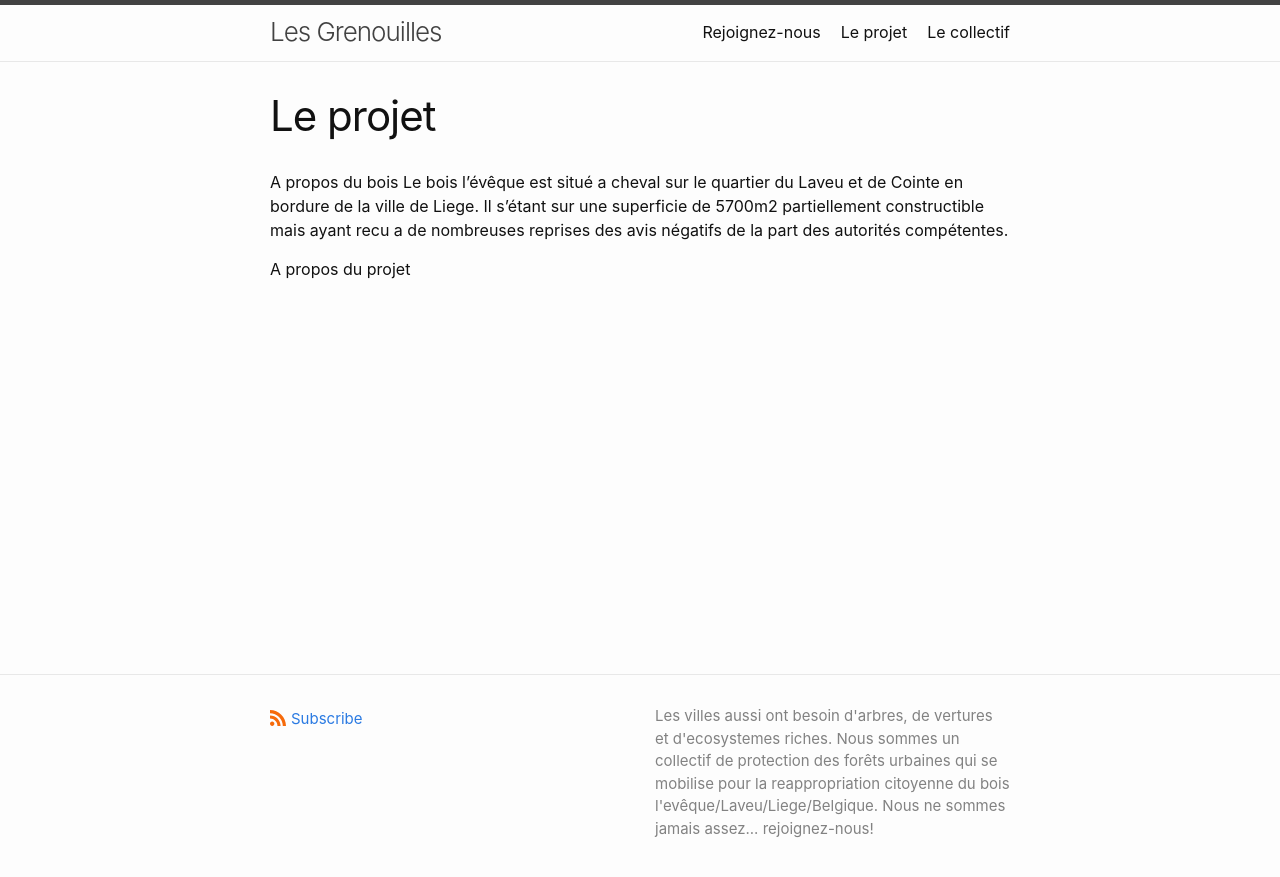
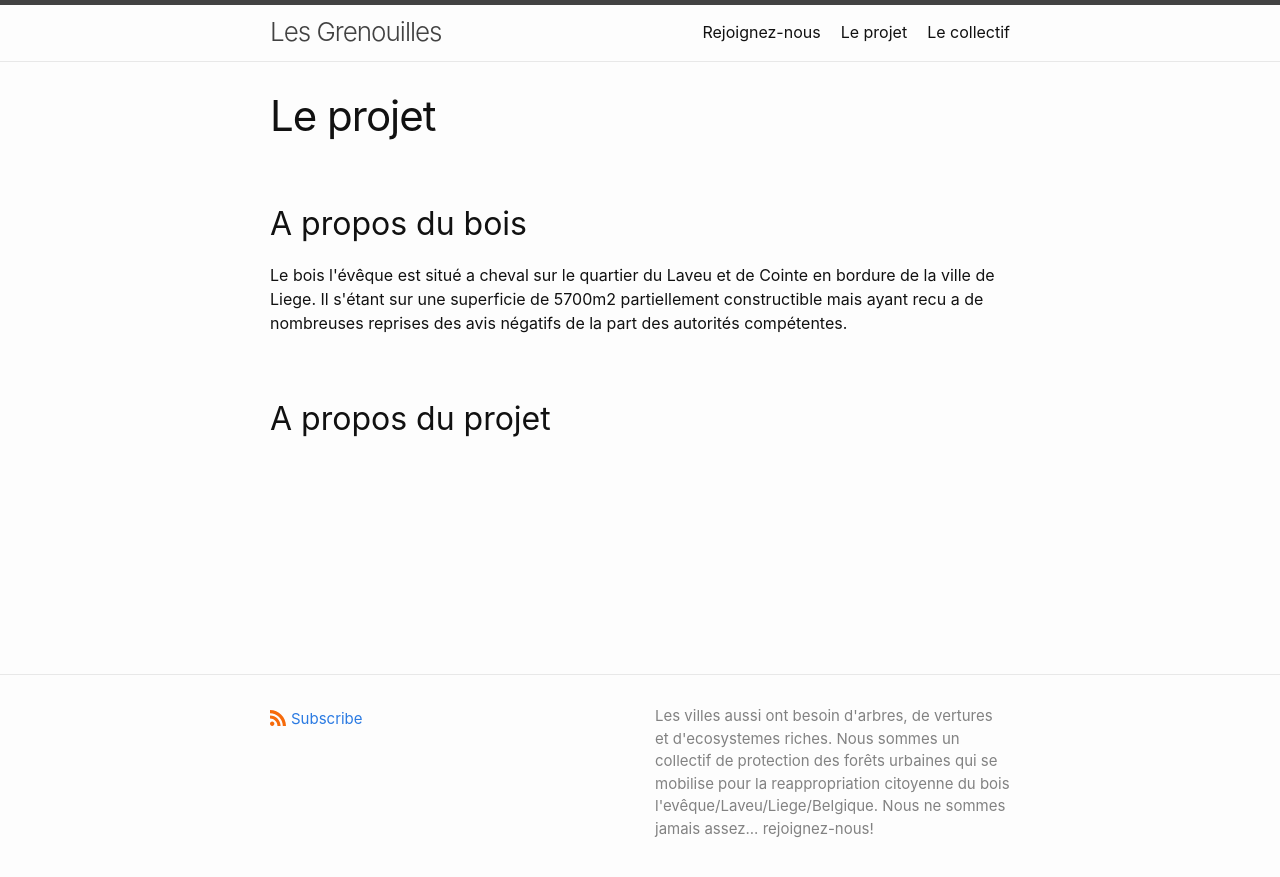
Before and after one commit to RRINKIN/lesgrenouilles.tk, a Jekyll site: the page built from pages/LeProjet.markdown, in a window 1280 px wide. Shown: the top 877 px of the page. Built offline with Jekyll 4.4.1, drawn with Linux system fonts in a browser that asks for light colours.

Commit message:
css changes

```diff
--- a/_layouts/home.html
+++ b/_layouts/home.html
@@ -9,6 +9,11 @@ layout: default
 
   {{ content }}
 
+<div class="image_home">
+  <img src="\assets\austin-santaniello-bucholtz-rDrcMdvXzUw-unsplash.jpg" width="100%" alt="LesGrenouilles">
+</div>
+
+<div class="post-title">Notre actualité</div>
 
   {% if site.paginate %}
     {% assign posts = paginator.posts %}
--- a/_sass/minima/_layout.scss
+++ b/_sass/minima/_layout.scss
@@ -52,6 +52,13 @@
     > svg path {
       fill: $border-color-03;
     }
+  }
+
+  .image_home {
+    width: 100%;
+    height: auto;
+    padding-top: 0px;
+    padding-bottom: 10px;
   }
 
   label[for="nav-trigger"] {
--- a/pages/LeProjet.markdown
+++ b/pages/LeProjet.markdown
@@ -4,8 +4,9 @@ title: Le projet
 permalink: /Projet/
 ---
 
-A propos du bois
+<h2>A propos du bois</h2>
+<p>
 Le bois l'évêque est situé a cheval sur le quartier du Laveu et de Cointe en bordure de la ville de Liege.
 Il s'étant sur une superficie de 5700m2 partiellement constructible mais ayant recu a de nombreuses reprises des avis négatifs de la part des autorités compétentes.
-
-A propos du projet
+</p>
+<h2>A propos du projet</h2>
```
Also changed, not shown: 1 other file.
